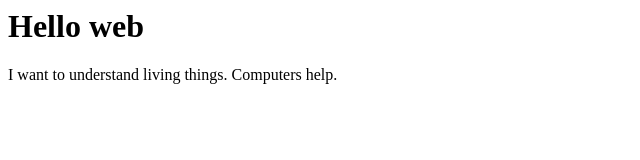
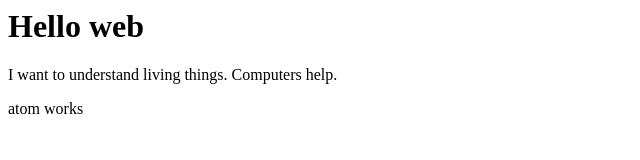
Before and after one commit to MHKEND01/Lee_Repository, a plain HTML site: page index.html in a window 1280 px wide. Shown: the full height of the page, 0-640 px from the left. Drawn offline with Linux system fonts and the light colour scheme.

Commit message:
added one line

```diff
--- a/index.html
+++ b/index.html
@@ -2,5 +2,6 @@
 <body>
   <h1>Hello web</h1>
   <p>I want to understand living things. Computers help.</p>
+  <p> atom works </p>
 </body>
 </html>
```
